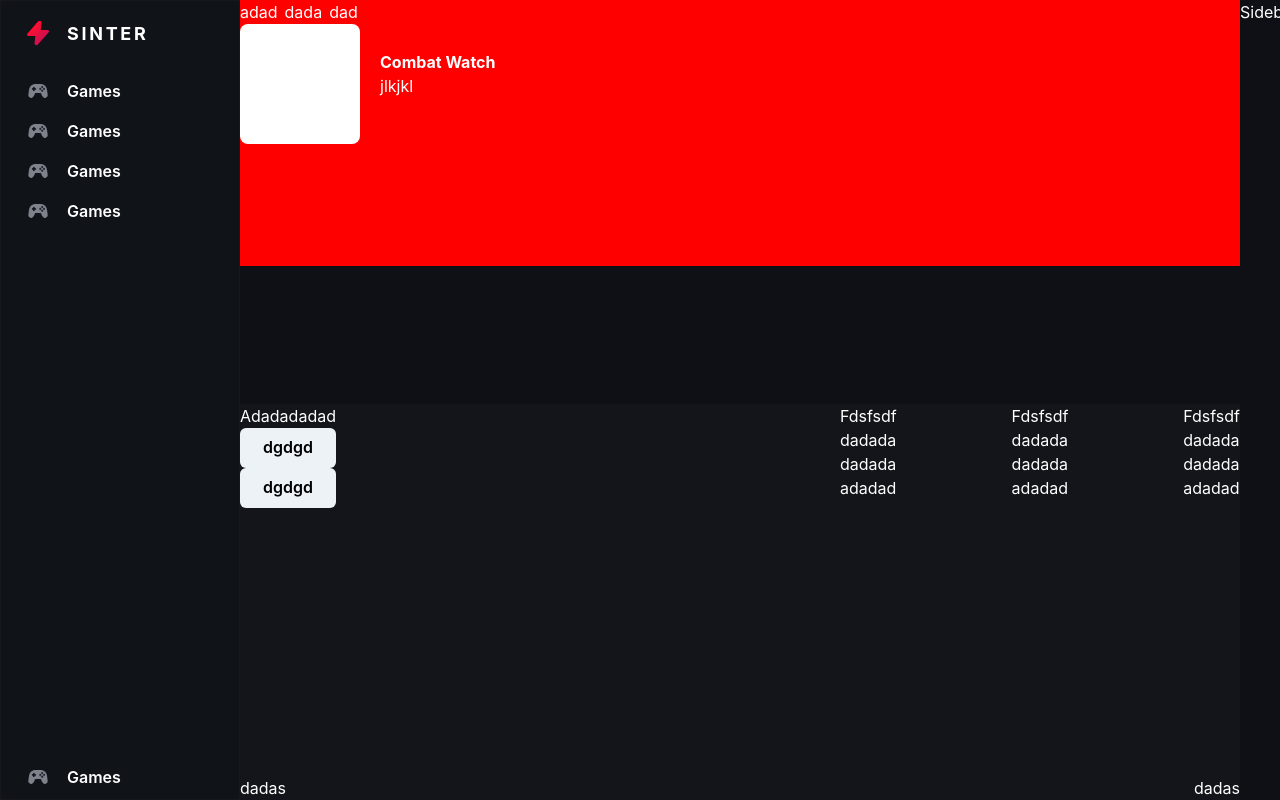
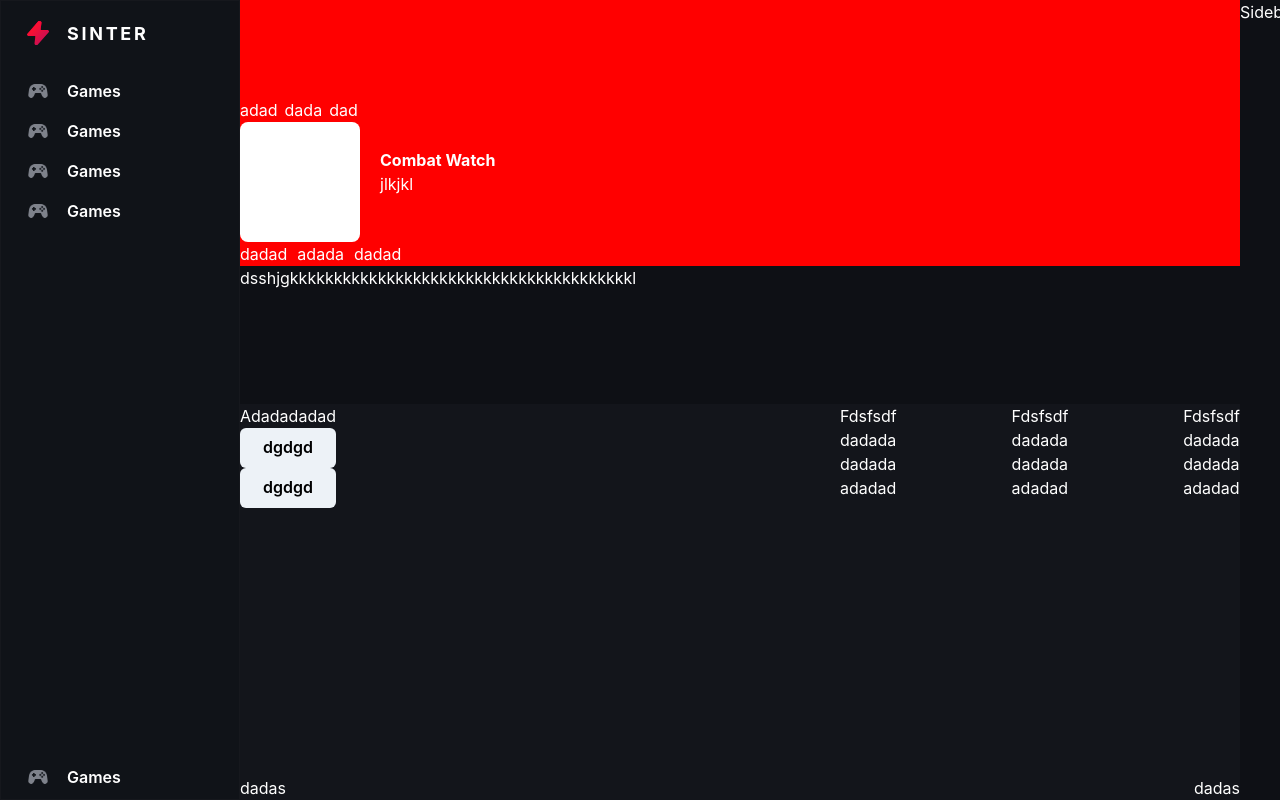
Before and after one commit to sufetter/WebCard, a Next.js app in the folder client/cw/: page /games/1 in a window 1280 px wide. Shown: the top 800 px of the page. Built offline with nearby package versions, Linux system fonts and the light colour scheme.

Commit message:
game page dynamic menu added

```diff
--- /dev/null
+++ b/client/cw/components/overviewSection.tsx
@@ -0,0 +1,10 @@
+import {Flex} from "@chakra-ui/react";
+import React from "react";
+
+const OverviewSection = () => {
+  return (
+    <Flex color="white">dsshjgkkkkkkkkkkkkkkkkkkkkkkkkkkkkkkkkkkkkkkkl</Flex>
+  );
+};
+
+export default OverviewSection;
--- a/client/cw/src/pages/games/[id].tsx
+++ b/client/cw/src/pages/games/[id].tsx
@@ -1,14 +1,30 @@
-import React from "react";
+import React, {useRef} from "react";
 import Layout from "../../../components/layout";
 import {Flex, Box} from "@chakra-ui/react";
+import OverviewSection from "../../../components/overviewSection";
 
 const Game = () => {
+  const linksBox = useRef<HTMLInputElement>(null);
+  const changeActiveLink = (e: any) => {
+    let linksArr: any = linksBox.current?.children;
+    for (let i = 0; i < linksArr!.length!; i++) {
+      linksArr![i].style!.color = "white";
+    }
+    e.target.style.color = "blue";
+  };
+
   return (
     <>
       <main>
         <Layout headerType="lkkl">
-          <Flex flex={1} w="100%" h="100%">
-            <Flex h="266px" bg="red" w="100%" direction="column">
+          <Flex flex={1} w="100%" h="100%" direction="column">
+            <Flex
+              h="266px"
+              bg="red"
+              w="100%"
+              direction="column"
+              justify="flex-end"
+            >
               <Flex gap="7px">
                 <Flex>adad</Flex>
                 <Flex>dada</Flex>
@@ -26,7 +42,19 @@ const Game = () => {
                   <Flex>jlkjkl</Flex>
                 </Flex>
               </Flex>
+              <Flex gap="10px" ref={linksBox}>
+                <Flex cursor="pointer" onClick={(e) => changeActiveLink(e)}>
+                  dadad
+                </Flex>
+                <Flex cursor="pointer" onClick={(e) => changeActiveLink(e)}>
+                  adada
+                </Flex>
+                <Flex cursor="pointer" onClick={(e) => changeActiveLink(e)}>
+                  dadad
+                </Flex>
+              </Flex>
             </Flex>
+            <OverviewSection />
           </Flex>
         </Layout>
       </main>
```
